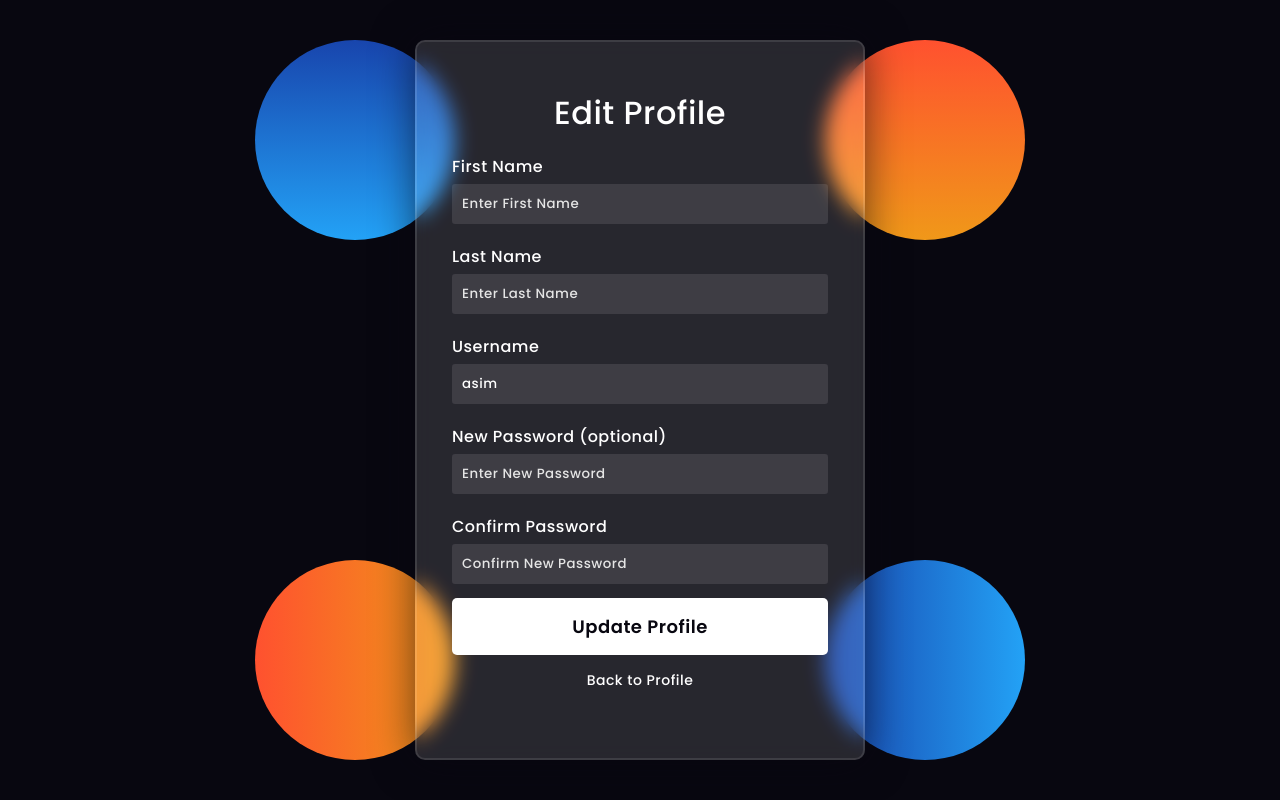
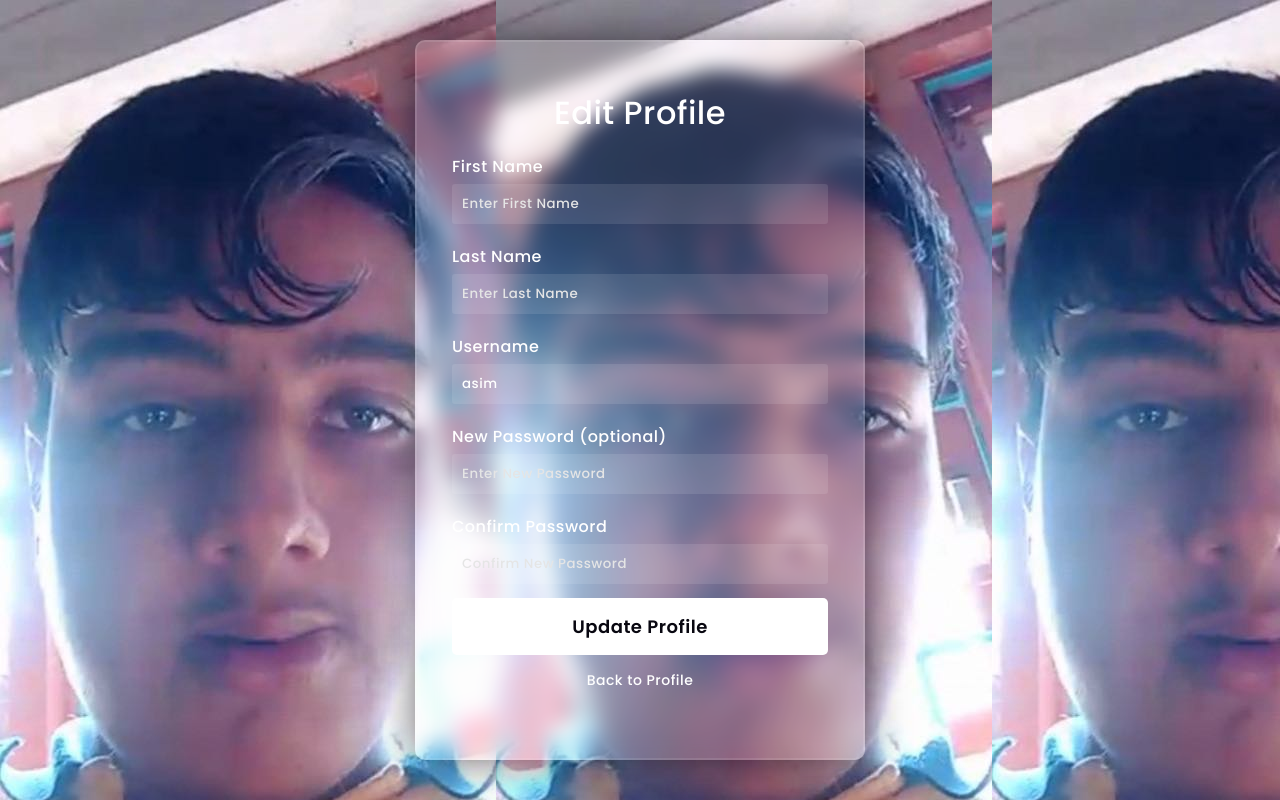
Before and after one commit to Sudeen7/MedifAI, a Django app: page /profile/edit/ in a window 1280 px wide. Run offline with Django 5.2, Linux system fonts and the light colour scheme; a user stored in the database is signed in; parts of the project's set-up code (start-up, migrations or seed data) failed here and were passed over.

Commit message:
commit message

```diff
--- a/healthdiagnosis/templates/index.html
+++ b/healthdiagnosis/templates/index.html
@@ -1065,7 +1065,7 @@
             <div id="transcription" class="mb-4"></div>
 
             {% if symptoms %}
-                <p class="text-warning", style=" background-color: #343a40;  text-align: center;"> Your symptoms are: {{ symptoms }}</p>
+                <p class="text-warning", style=" background-color: white;  text-align: center;"> Your symptoms are: {{ symptoms }}</p>
             {% endif %}
 
             <div id="transcription" class="mb-4"></div>
--- a/healthdiagnosis/templates/profile.html
+++ b/healthdiagnosis/templates/profile.html
@@ -15,6 +15,7 @@
         color: #333;
         display: flex;
         flex-direction: column;
+
       }
       .navbar {
           background-color: #2a2a2a; /* Slightly lighter dark background for navbar */
@@ -41,7 +42,7 @@
         border-radius: 8px;
         box-shadow: 0 4px 10px rgba(0, 0, 0, 0.1);
         padding: 30px;
-        margin-top: 50px;
+
       }
       .profile-card h2 {
         color: #1a1a1a;
@@ -60,6 +61,7 @@
         padding: 20px;
         text-align: center;
         position: relative;
+        top: 31.5%;
       }
       footer p {
         margin: 0;
--- a/healthdiagnosis/templates/profile_edit.html
+++ b/healthdiagnosis/templates/profile_edit.html
@@ -1,3 +1,5 @@
+{% load static %}
+
 <!DOCTYPE html>
 <html lang="en">
 <head>
@@ -12,7 +14,7 @@
             box-sizing: border-box;
         }
         body {
-            background-color: #080710;
+            background-image: url("{% static 'assets/sudeen.jpg' %}");
             font-family: 'Poppins', sans-serif;
         }
         .background {
@@ -30,33 +32,6 @@
             border-radius: 50%;
         }
 
-        /* Shape 1: Top-left */
-        .shape-1 {
-            background: linear-gradient(#1845ad, #23a2f6);
-            top: -100px;
-            left: -170px;
-        }
-
-        /* Shape 2: Top-right */
-        .shape-2 {
-            background: linear-gradient(#ff512f, #f09819);
-            top: -100px;
-            right: -170px;
-        }
-
-        /* Shape 3: Bottom-left */
-        .shape-3 {
-            background: linear-gradient(to right, #ff512f, #f09819);
-            bottom: -100px;
-            left: -170px;
-        }
-
-        /* Shape 4: Bottom-right */
-        .shape-4 {
-            background: linear-gradient(to right, #1845ad, #23a2f6);
-            bottom: -100px;
-            right: -170px;
-        }
 
         form {
             height: 720px;
```
Also changed, not shown: healthdiagnosis/templates/about.html (+5 -2 lines), healthdiagnosis/templates/developer.html (+7 -4 lines), healthdiagnosis/templates/landing_page.html (+13 -38 lines), healthdiagnosis/db.sqlite3, healthdiagnosis/static/assets/Asim.jpg (added), healthdiagnosis/static/assets/sudeen.jpg (added), healthdiagnosis/static/assets/sumit.jpg (added).
